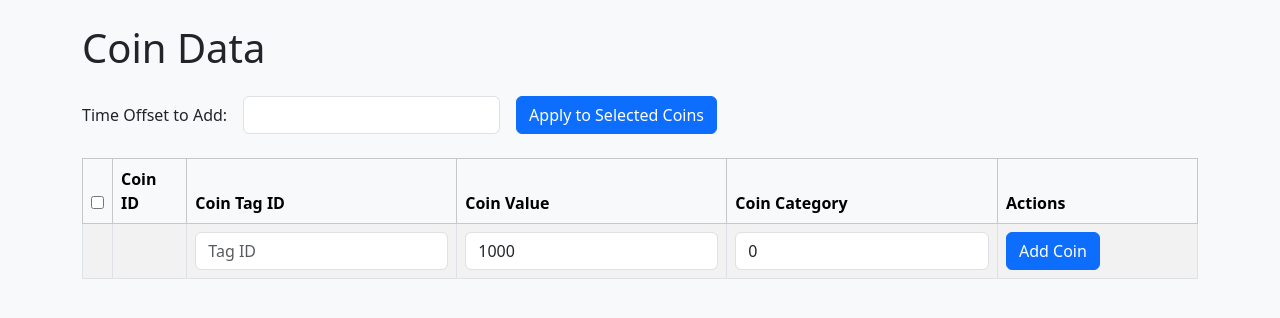
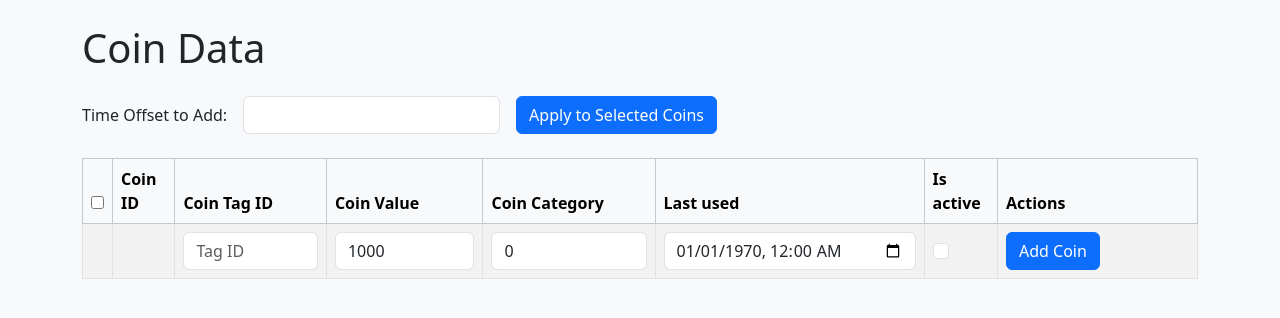
Before and after one commit to ontarioskaut/tabor2025, a Flask app: page /admin/coins in a window 1280 px wide. Shown: the top 318 px of the page. Run offline with Flask 3, Linux system fonts and the light colour scheme; data that the repository does not hold is empty; some libraries are stand-ins or nearby versions.

Commit message:
coin activity

```diff
--- a/app.py
+++ b/app.py
@@ -22,7 +22,7 @@ def create_user_db(cur):
         user_category INTEGER,
         user_time_offset INTEGER,
         user_game_start_timestamp DATETIME,
-        is_displayed INTEGER
+        is_displayed BOOLEAN
     )
     """)
 def create_category_db(cur):
@@ -38,7 +38,9 @@ def create_coins_db(cur):
         coin_id INTEGER PRIMARY KEY,
         coin_tag_id TEXT,
         coin_value INTEGER,
-        coin_category INTEGER
+        coin_category INTEGER,
+        last_used DATETIME,
+        is_active BOOLEAN
     )""")
 
 def create_coin_category_db(cur):
@@ -70,7 +72,14 @@ def insert_coin(cur, tag_id: str, value: int, category: int):
     cur.execute(f"SELECT MAX(coin_id) FROM coins")
     new_id = cur.fetchone()[0]
     new_id = new_id + 1 if new_id is not None else 1
-    temp = f"{new_id}, '{tag_id}', {value}, {category}"
+    temp = f"{new_id}, '{tag_id}', {value}, {category}, '1970-01-01 00:00:00', 0"
+    cur.execute("Insert INTO coins VALUES (" + temp + ")")
+
+def insert_coin_full(cur, tag_id: str, value: int, category: int, last_used:str, is_active: int):
+    cur.execute(f"SELECT MAX(coin_id) FROM coins")
+    new_id = cur.fetchone()[0]
+    new_id = new_id + 1 if new_id is not None else 1
+    temp = f"{new_id}, '{tag_id}', {value}, {category}, '{last_used}', {is_active}"
     cur.execute("Insert INTO coins VALUES (" + temp + ")")
 
 
@@ -198,13 +207,24 @@ def add_coinval():
     cursor_db.execute("SELECT user_time_offset FROM users WHERE user_tag_id = ?", (user_tag_id,))
     user = cursor_db.fetchone()
 
-    cursor_db.execute("SELECT coin_value FROM coins WHERE coin_tag_id = ?", (coin_tag_id,))
+    cursor_db.execute("SELECT coin_value, is_active FROM coins WHERE coin_tag_id = ?", (coin_tag_id,))
     coin = cursor_db.fetchone()
 
 
     if user and coin:
+        if len(coin) < 2:
+            connection_db.close()
+            return jsonify({"error": "problem, noooo"}), 404
+        if coin[1] == 0:
+            connection_db.close()
+            return jsonify({"error": "coin is inactive"}), 404
         new_offset = coin[0] + user[0]
         cursor_db.execute("UPDATE users SET user_time_offset = ? WHERE user_tag_id = ?", (new_offset, user_tag_id))
+
+        current_time = datetime.now().strftime('%Y-%m-%d %H:%M:%S')
+        cursor_db.execute("UPDATE coins SET last_used = ?, is_active = ? WHERE coin_tag_id = ?", (current_time, 0, coin_tag_id))
+
+
         connection_db.commit()
         connection_db.close()
         return jsonify({"status": "success", "user_time": new_offset})
@@ -233,8 +253,8 @@ def set_coinval():
     cursor_db = connection_db.cursor()
 
     cursor_db.execute("SELECT coin_tag_id FROM coins WHERE coin_tag_id = ?", (coin_tag_id,))
-    user = cursor_db.fetchone()
-    if user is not None: # coin_tag_id is already in database
+    coin = cursor_db.fetchone()
+    if coin is not None: # coin_tag_id is already in database
         cursor_db.execute("UPDATE coins SET coin_value = ?, coin_category = ? WHERE coin_tag_id = ?", (coin_value, category, coin_tag_id))
     else:
         insert_coin(cursor_db, coin_tag_id, coin_value, category)
@@ -242,9 +262,28 @@ def set_coinval():
     connection_db.commit()
     connection_db.close()
 
+    return jsonify({"status": "success"})
+
+@app.route('/activate_coin', methods=['GET'])
+def activate_coin():
+    coin_tag_id = request.args.get('coin_tag_id')
+
+    if coin_tag_id is None:
+        return jsonify({"error": "coin tag is required"})
+
+    connection_db = sqlite3.connect(database_name)
+    cursor_db = connection_db.cursor()
+    cursor_db.execute("SELECT coin_tag_id FROM coins WHERE coin_tag_id = ?", (coin_tag_id,))
+    coin = cursor_db.fetchone()
+    if coin is None:
+        insert_coin(cursor_db, coin_tag_id, 0, 0)
+
+    cursor_db.execute("UPDATE is_active FROM coins WHERE coin_tag_id = ?", (1,))
+
+    connection_db.commit()
+    connection_db.close()
 
     return jsonify({"status": "success"})
-
 
 
 @app.route('/init_user_tag', methods=['GET'])
@@ -546,11 +585,18 @@ def update_coin():
     elem_tag_id = request.form.get('coin_tag_id')
     elem_value = request.form.get('coin_value')
     elem_category = request.form.get('coin_category')
+    elem_last_used = request.form.get('last_used')
+    elem_is_active = request.form.get('is_active')
+
+    if elem_is_active is None:
+        elem_is_active_int = 0
+    else:
+        elem_is_active_int = 1
 
     connection_db = sqlite3.connect(database_name)
     cursor_db = connection_db.cursor()
 
-    if not all([elem_id, elem_tag_id, elem_value, elem_category]):
+    if not all([elem_id, elem_tag_id, elem_value, elem_category, elem_last_used]):
         return jsonify({"error": "All fields are required."}), 400
 
     tags = cursor_db.execute('SELECT coin_id FROM coins WHERE coin_tag_id = ?', (elem_tag_id,)).fetchone()
@@ -564,9 +610,9 @@ def update_coin():
     try:
         cursor_db.execute("""
             UPDATE coins
-            SET coin_tag_id = ?, coin_value = ?, coin_category = ?
+            SET coin_tag_id = ?, coin_value = ?, coin_category = ?, last_used = ?, is_active = ?
             WHERE coin_id = ?
-        """, (elem_tag_id, elem_value, elem_category, elem_id))
+        """, (elem_tag_id, elem_value, elem_category, elem_last_used, elem_is_active_int, elem_id))
 
         connection_db.commit()
     except sqlite3.Error as e:
@@ -582,16 +628,18 @@ def add_coin():
     elem_tag_id = request.form.get('coin_tag_id')
     elem_value = request.form.get('coin_value')
     elem_category = request.form.get('coin_category')
+    elem_last_used = request.form.get('last_used')
+    elem_activity = request.form.get('is_active')
 
-    print("hej")
-    print(elem_tag_id)
-    print(elem_value)
-    print(elem_category)
+    if elem_activity is None:
+        elem_activity_int = 0
+    else:
+        elem_activity_int = 1
 
     connection_db = sqlite3.connect(database_name)
     cursor_db = connection_db.cursor()
 
-    if not all([elem_tag_id, elem_value, elem_category]):
+    if not all([elem_tag_id, elem_value, elem_category, elem_last_used]):
         return jsonify({"error": "All fields are required."}), 400
 
     tags = cursor_db.execute('SELECT coin_id FROM coins WHERE coin_tag_id = ?', (elem_tag_id,)).fetchone()
@@ -603,7 +651,7 @@ def add_coin():
         return jsonify({"error":"category and value must me integers"})
 
     try:
-        insert_coin(cursor_db, elem_tag_id, elem_value, elem_category)
+        insert_coin_full(cursor_db, elem_tag_id, elem_value, elem_category, elem_last_used, elem_activity_int)
         connection_db.commit()
     except sqlite3.Error as e:
         connection_db.close()
--- a/templates/admin_coins_tmp.html
+++ b/templates/admin_coins_tmp.html
@@ -87,6 +87,9 @@
                     <th>Coin Tag ID</th>
                     <th>Coin Value</th>
                     <th>Coin Category</th>
+                    <th>Last used</th>
+                    <th>Is active</th>
+
                     <th style="width: 200px;">Actions</th>
                 </tr>
             </thead>
@@ -100,6 +103,9 @@
                         <td><input type="text" name="coin_tag_id" value="{{ coin['coin_tag_id'] }}" class="form-control"></td>
                         <td><input type="text" name="coin_value" value="{{ coin['coin_value'] }}" class="form-control"></td>
                         <td><input type="text" name="coin_category" value="{{ coin['coin_category'] }}" class="form-control"></td>
+                        <td><input type="datetime-local" name="last_used" value="{{ coin['last_used'] }}" class="form-control"></td>
+                        <td><input type="checkbox" name="is_active" value="1" {% if coin['is_active'] == 1 %}checked{% endif %} class="form-check-input"></td>
+
                         <td>
                             <div class="d-flex gap-1">
                                 <button type="submit" class="btn btn-sm btn-success">Update</button>
@@ -121,6 +127,8 @@
                         <td><input type="text" name="coin_tag_id" class="form-control" placeholder="Tag ID" required></td>
                         <td><input type="text" name="coin_value" class="form-control" placeholder="Value" value="1000" required></td>
                         <td><input type="text" name="coin_category" class="form-control" placeholder="Category" value="0" required></td>
+                        <td><input type="datetime-local" name="last_used" value="1970-01-01 00:00:00" required class="form-control"></td>
+                        <td><input type="checkbox" name="is_active" class="form-check-input"></td>
                         <td><button type="submit" class="btn btn-primary">Add Coin</button></td>
                     </form>
                 </tr>
--- a/templates/admin_users_tmp.html
+++ b/templates/admin_users_tmp.html
@@ -129,7 +129,6 @@
                         <td><input type="text" name="user_category" placeholder="Category" value="0" required class="form-control"></td>
                         <td><input type="text" name="user_time_offset" placeholder="Time Offset" value="0" required class="form-control"></td>
                         <td><input type="datetime-local" name="user_game_start_timestamp" placeholder="Game Start Timestamp" value="{{current_time}}" required class="form-control"></td>
-                        <!--<td><input type="text" name="is_displayed" placeholder="Displayed" value="1" required class="form-control"></td>-->
                         <td><input type="checkbox" name="is_displayed" class="form-check-input"></td>
                         <td><button type="submit" class="btn btn-primary">Add User</button></td>
                     </form>
```
Also changed, not shown: README.md.
